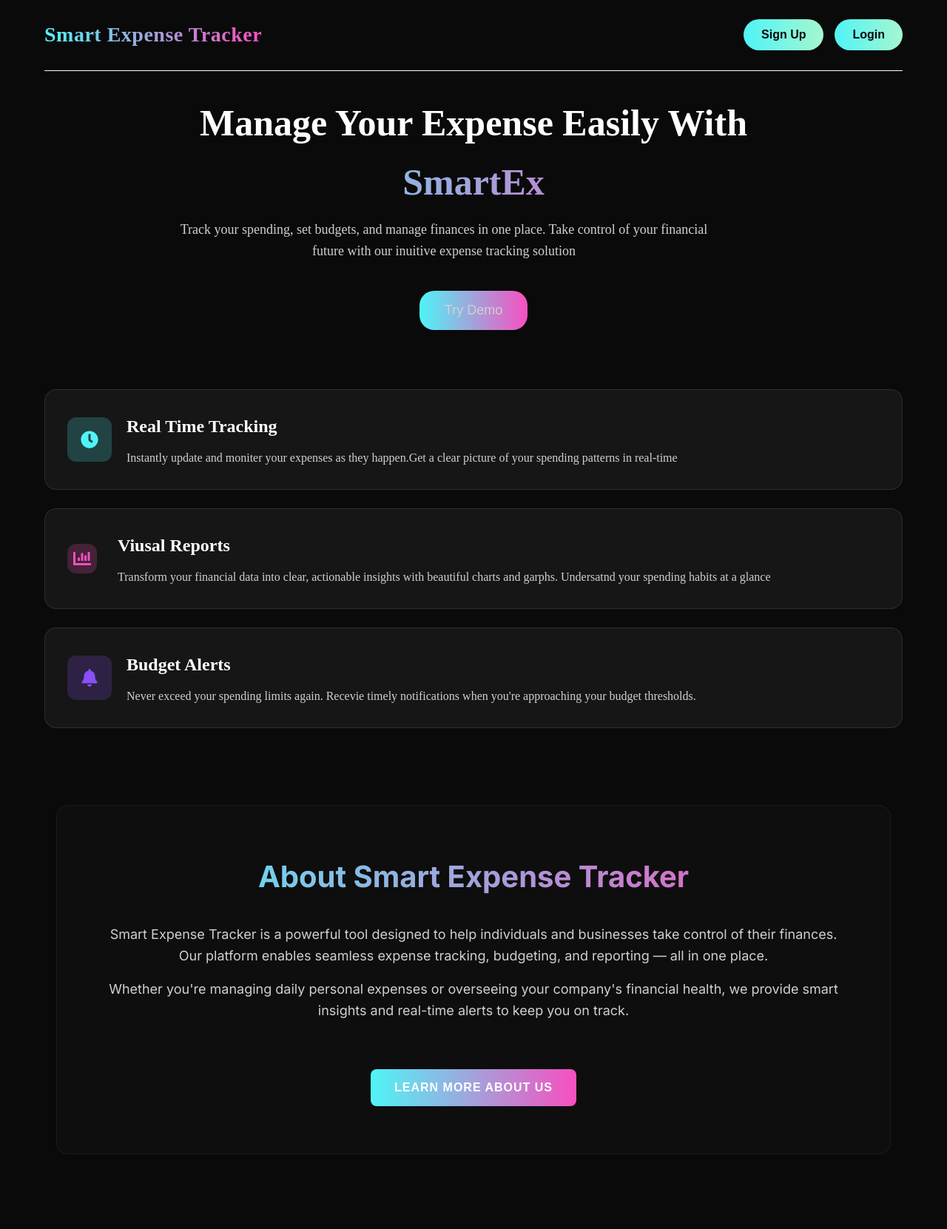
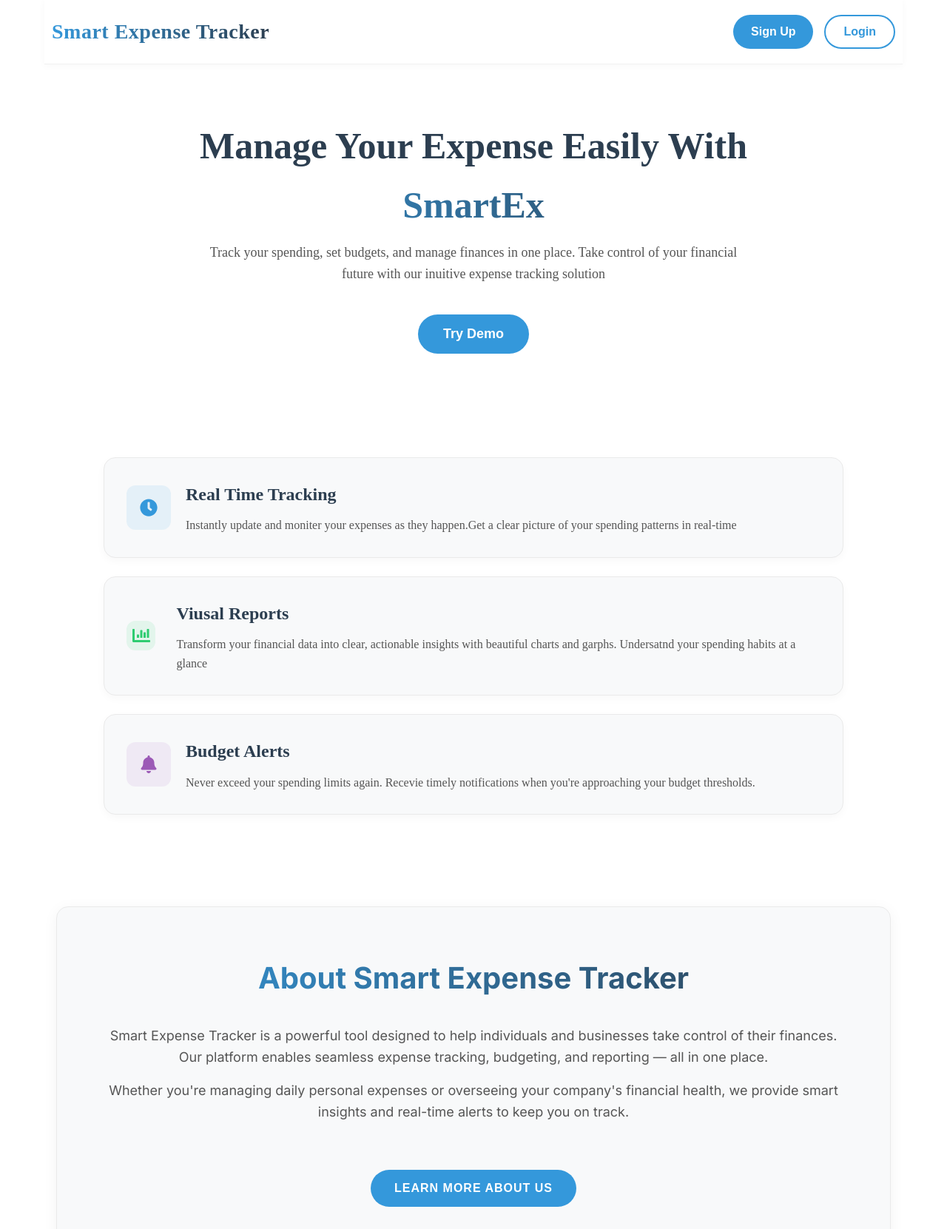
Before and after one commit to FarhadK0/Smart-Expense-Tracker, a React (Vite) app in the folder frontend/: page / in a window 1280 px wide. Shown: the top 1661 px of the page at 74% size. Built offline with nearby package versions, Linux system fonts and the light colour scheme.

Commit message:
Refactor CSS styles for consistency and maintainability across various components

```diff
--- a/frontend/src/Styles/AboutPage.css
+++ b/frontend/src/Styles/AboutPage.css
@@ -1,18 +1,19 @@
-/* About Page Styles */
+
 .about-page {
-  background-color: #0a0a0a;
-  color: #ffffff;
+  background-color: #ffffff;
+  color: #2c3e50;
   font-family: 'Inter', -apple-system, BlinkMacSystemFont, 'Segoe UI', Roboto, Oxygen, Ubuntu, Cantarell, 'Open Sans', 'Helvetica Neue', sans-serif;
   line-height: 1.6;
 }
 
-/* Header Styles */
+
 .about-header {
-  background: linear-gradient(135deg, #4FF4F7 0%, #F74FBF 100%);
+  background: linear-gradient(135deg, #3498db 0%, #2c3e50 100%);
   padding: 64px 32px;
   text-align: center;
   margin-bottom: 32px;
   position: relative;
+  box-shadow: 0 4px 20px rgba(0, 0, 0, 0.1);
 }
 
 .about-header-content h1 {
@@ -23,30 +24,34 @@
 
 .about-header-content p {
   font-size: 20px;
-  color: rgba(255, 255, 255, 0.8);
+  color: rgba(255, 255, 255, 0.9);
   margin-bottom: 24px;
+  max-width: 800px;
+  margin-left: auto;
+  margin-right: auto;
 }
 
-/* Home Button Styles */
+
 .home-button {
   display: inline-flex;
   align-items: center;
   justify-content: center;
   gap: 10px;
   padding: 12px 24px;
-  background-color: rgba(255, 255, 255, 0.1);
+  background-color: rgba(255, 255, 255, 0.2);
   color: #ffffff;
-  border: 1px solid rgba(255, 255, 255, 0.2);
-  border-radius: 8px;
+  border: 1px solid rgba(255, 255, 255, 0.3);
+  border-radius: 30px;
   font-size: 16px;
+  font-weight: 600;
   cursor: pointer;
   transition: all 0.3s ease;
 }
 
 .home-button:hover {
-  background-color: rgba(255, 255, 255, 0.2);
+  background-color: rgba(255, 255, 255, 0.3);
   transform: translateY(-2px);
-  box-shadow: 0 4px 6px rgba(0, 0, 0, 0.1);
+  box-shadow: 0 8px 15px rgba(0, 0, 0, 0.1);
 }
 
 .home-button-icon {
@@ -54,22 +59,22 @@
   height: 20px;
 }
 
-
 .about-main {
   max-width: 1200px;
   margin: 0 auto;
-  padding: 0 32px;
+  padding: 32px;
 }
 
 .about-section {
   display: flex;
   align-items: center;
-  background: rgba(255, 255, 255, 0.02);
-  border: 1px solid rgba(255, 255, 255, 0.05);
+  background: #f8f9fa;
+  border: 1px solid #eaeaea;
   border-radius: 16px;
   padding: 48px;
   margin-bottom: 32px;
   gap: 32px;
+  box-shadow: 0 4px 20px rgba(0, 0, 0, 0.03);
 }
 
 .section-icon {
@@ -82,7 +87,7 @@
 .section-icon .icon {
   width: 64px;
   height: 64px;
-  color: #4FF4F7;
+  color: #3498db;
 }
 
 .section-content {
@@ -92,17 +97,18 @@
 .about-section h2 {
   font-size: 32px;
   margin-bottom: 24px;
-  background: linear-gradient(90deg, #4FF4F7 0%, #F74FBF 100%);
+  background: linear-gradient(90deg, #3498db 0%, #2c3e50 100%);
   -webkit-background-clip: text;
   -webkit-text-fill-color: transparent;
   background-clip: text;
+  font-weight: 700;
 }
 
 .about-section p {
-  color: #d0d0d0;
+  color: #555555;
 }
 
-/* Features List */
+
 .feature-list {
   list-style: none;
   padding: 0;
@@ -111,29 +117,42 @@
 .feature-list li {
   display: flex;
   align-items: center;
-  color: #d0d0d0;
+  color: #555555;
   margin-bottom: 16px;
   gap: 16px;
 }
 
 .feature-icon {
-  color: #4FF4F7;
+  color: #3498db;
   width: 24px;
   height: 24px;
 }
 
-/* Footer Styles */
+
 .about-footer {
-  background: rgba(255, 255, 255, 0.02);
-  border-top: 1px solid rgba(255, 255, 255, 0.05);
+  background: #f8f9fa;
+  border-top: 1px solid #eaeaea;
   padding: 32px;
   text-align: center;
+  color: #555555;
 }
 
 .footer-content {
   max-width: 1200px;
   margin: 0 auto;
 }
+
+
+
+.about-section {
+  animation: fadeIn 1s ease-out;
+  animation-fill-mode: both;
+}
+
+/* Staggered animation for multiple sections */
+.about-section:nth-child(1) { animation-delay: 0.1s; }
+.about-section:nth-child(2) { animation-delay: 0.3s; }
+.about-section:nth-child(3) { animation-delay: 0.5s; }
 
 /* Responsive Adjustments */
 @media (max-width: 768px) {
@@ -160,13 +179,3 @@
     font-size: 14px;
   }
 }
-
-/* Animations */
-@keyframes fadeIn {
-  from { opacity: 0; transform: translateY(20px); }
-  to { opacity: 1; transform: translateY(0); }
-}
-
-.about-section {
-  animation: fadeIn 1s ease-out;
-}
--- a/frontend/src/Styles/AboutUs.css
+++ b/frontend/src/Styles/AboutUs.css
@@ -1,9 +1,8 @@
-/* About Us Styles */
 .about-us-section {
-  background-color: #0a0a0a;
-  color: #ffffff;
+  background-color: #ffffff;
+  color: #2c3e50;
   font-family: 'Inter', -apple-system, BlinkMacSystemFont, 'Segoe UI', Roboto, Oxygen, Ubuntu, Cantarell, 'Open Sans', 'Helvetica Neue', sans-serif;
-  padding: 4rem 0;
+  padding: 64px 0;
   min-height: 100vh;
   display: flex;
   align-items: center;
@@ -12,46 +11,48 @@
 .about-us-container {
   width: 100%;
   max-width: 1200px;
-  padding: 0 1rem;
+  padding: 0 16px;
   margin-bottom: auto;
 }
 
 .about-us-content {
-  background: rgba(255, 255, 255, 0.02);
-  border: 1px solid rgba(255, 255, 255, 0.05);
+  background: #f8f9fa;
+  border: 1px solid #eaeaea;
   border-radius: 16px;
-  padding: 4rem;
+  padding: 64px;
   text-align: center;
+  box-shadow: 0 4px 20px rgba(0, 0, 0, 0.05);
 }
 
 .about-us-content h2 {
-  font-size: 2.5rem;
-  margin-bottom: 2rem;
-  background: linear-gradient(90deg, #4FF4F7 0%, #F74FBF 100%);
+  font-size: 40px;
+  margin-bottom: 32px;
+  background: linear-gradient(90deg, #3498db 0%, #2c3e50 100%);
   -webkit-background-clip: text;
   -webkit-text-fill-color: transparent;
   background-clip: text;
+  font-weight: 700;
 }
 
 .about-us-description {
-  margin-bottom: 4rem;
+  margin-bottom: 64px;
 }
 
 .about-us-description p {
-  font-size: 1.125rem;
-  color: #d0d0d0;
+  font-size: 18px;
+  color: #555555;
   line-height: 1.6;
-  margin-bottom: 1rem;
+  margin-bottom: 16px;
 }
 
 .about-us-btn {
   display: inline-block;
-  padding: 1rem 2rem;
-  background: linear-gradient(90deg, #4FF4F7 0%, #F74FBF 100%);
+  padding: 16px 32px;
+  background: #3498db;
   color: #ffffff;
   border: none;
-  border-radius: 8px;
-  font-size: 1rem;
+  border-radius: 30px;
+  font-size: 16px;
   font-weight: 600;
   cursor: pointer;
   transition: transform 0.3s ease, box-shadow 0.3s ease;
@@ -61,7 +62,8 @@
 
 .about-us-btn:hover {
   transform: translateY(-5px);
-  box-shadow: 0 10px 20px rgba(255, 255, 255, 0.1);
+  box-shadow: 0 10px 20px rgba(52, 152, 219, 0.2);
+  background: #2980b9;
 }
 
 .about-us-btn:active {
@@ -71,30 +73,14 @@
 /* Responsive Adjustments */
 @media (max-width: 768px) {
   .about-us-content {
-    padding: 2rem 1rem;
+    padding: 32px 16px;
   }
 
   .about-us-content h2 {
-    font-size: 2rem;
+    font-size: 32px;
   }
 
   .about-us-description p {
-    font-size: 1rem;
+    font-size: 16px;
   }
 }
-
-/* Accessibility and Animation */
-@keyframes fadeIn {
-  from { opacity: 0; transform: translateY(20px); }
-  to { opacity: 1; transform: translateY(0); }
-}
-
-.about-us-content {
-  animation: fadeIn 1s ease-out;
-}
-
-/* Focus States */
-.about-us-btn:focus {
-  outline: 2px solid #4FF4F7;
-  outline-offset: 4px;
-}
--- a/frontend/src/Styles/Demo.css
+++ b/frontend/src/Styles/Demo.css
@@ -51,7 +51,7 @@
   min-height: 100vh;
 }
 
-/* UPDATED: Sidebar Styling with fixed position */
+
 .demo-sidebar {
   width: 280px;
   background: linear-gradient(160deg, var(--primary) 0%, var(--primary-dark) 100%);
@@ -80,6 +80,7 @@
 }
 
 .demo-sidebar .logo {
+
   font-size: 24px;
   font-weight: 700;
   text-align: center;
@@ -89,6 +90,10 @@
   justify-content: center;
   padding: 20px 0;
   border-bottom: 1px solid rgba(255, 255, 255, 0.1);
+  color: white;
+  background: none;
+   -webkit-background-clip: initial;
+     -webkit-text-fill-color: white;
 }
 
 .demo-sidebar .logo::before {
--- a/frontend/src/Styles/Features.css
+++ b/frontend/src/Styles/Features.css
@@ -1,33 +1,37 @@
 .features {
-  padding: 40px 0;
+  padding: 60px 0;
+  background-color: #ffffff;
 }
 
 .features-grid {
   display: grid;
   grid-template-columns: 1fr;
   gap: 25px;
+  max-width: 1000px;
+  margin: 0 auto;
 }
 
 .feature-card {
-  background: rgba(255, 255, 255, 0.05);
+  background: #f8f9fa;
   border-radius: 16px;
   padding: 30px;
-  transition:all 0.3s ease;
-  border: 1px solid rgba(255, 255, 255, 0.1);
+  transition: all 0.3s ease;
+  border: 1px solid #eaeaea;
   display: flex;
   align-items: center;
   gap: 20px;
+  box-shadow: 0 4px 12px rgba(0, 0, 0, 0.03);
 }
 
 .feature-card:hover {
-  transform: translate(-5px);
-  border-color: rgba(255, 255, 255, 0.2);
+  transform: translateY(-5px);
+  border-color: #3498db;
+  box-shadow: 0 8px 20px rgba(52, 152, 219, 0.1);
 }
 
 .clock-icon,
 .chart-icon,
 .bell-icon {
-
   display: flex;
   justify-content: center;
   align-items: center;
@@ -35,30 +39,31 @@
   height: 60px;
   border-radius: 12px;
   font-size: 24px;
-
 }
 
 .clock-icon {
-  background: rgba(79, 244, 247, 0.2);
-  color: #4FF4F7;
+  background: rgba(52, 152, 219, 0.1);
+  color: #3498db;
 }
 
 .chart-icon {
-  background: rgba(247, 79, 191, 0.2);
-  color: #F74FBF;
+  background: rgba(46, 204, 113, 0.1);
+  color: #2ecc71;
 }
 
 .bell-icon {
-  background: rgba(138, 79, 247, 0.2);
-    color: #8A4FF7;
+  background: rgba(155, 89, 182, 0.1);
+  color: #9b59b6;
 }
 
 .feature-content h3 {
   font-size: 24px;
   margin-bottom: 10px;
+  color: #2c3e50;
 }
 
 .feature-content p {
   font-size: 16px;
-  color: #d0d0d0;
+  color: #555555;
+  line-height: 1.6;
 }
--- a/frontend/src/Styles/Footer.css
+++ b/frontend/src/Styles/Footer.css
@@ -1,8 +1,7 @@
 footer {
 
-
   padding: 50px 0;
-  border-top: 1px solid rgba(255, 255, 255, 0.1);
+  border-top: 1px solid #f0f0f0;
   text-align: center;
 
 
--- a/frontend/src/Styles/Header.css
+++ b/frontend/src/Styles/Header.css
@@ -1,35 +1,37 @@
-header{
 
-  padding: 25px 0;
-  border-bottom: 1px solid white;
-
+header {
+  padding: 20px 0;
+  border-bottom: 1px solid #f0f0f0;
+  background-color: #ffffff;
+  box-shadow: 0 2px 10px rgba(0, 0, 0, 0.03);
+  position: sticky;
+  top: 0;
+  z-index: 100;
 }
 
 nav {
-
   display: flex;
   justify-content: space-between;
   align-items: center;
+  padding: 0 10px;
 }
 
 .logo {
   font-size: 28px;
   font-weight: 700;
-  background: linear-gradient(90deg, #4FF4F7 0%, #F74FBF 100%);
+  background: linear-gradient(90deg, #3498db 0%, #2c3e50 100%);
   -webkit-background-clip: text;
   -webkit-text-fill-color: transparent;
+  background-clip: text;
   letter-spacing: 0.5px;
 }
 
-.buttons{
-
+.buttons {
   display: flex;
   gap: 15px;
-
 }
 
-.signup-btn,
-.login-btn{
+.signup-btn, .login-btn {
   padding: 12px 24px;
   border-radius: 30px;
   border: none;
@@ -38,12 +40,20 @@ nav {
   cursor: pointer;
   transition: all 0.3s ease;
   outline: none;
-  background: linear-gradient(90deg, #4FF4F7 0%, #A5F7CF 100%);
-  color: #0a0a0a;
 }
-.signup-btn:hover,
-.login-btn:hover{
+
+.signup-btn {
+  background: #3498db;
+  color: #ffffff;
+}
+
+.login-btn {
+  background: transparent;
+  color: #3498db;
+  border: 2px solid #3498db;
+}
+
+.signup-btn:hover, .login-btn:hover {
   transform: translateY(-3px);
-    box-shadow: 0 10px 20px rgba(0, 0, 0, 0.2);
-
+  box-shadow: 0 10px 20px rgba(52, 152, 219, 0.15);
 }
--- a/frontend/src/Styles/Home.css
+++ b/frontend/src/Styles/Home.css
@@ -6,8 +6,8 @@
 }
 
 body {
-  background-color: #0a0a0a;
-  color: white;
+  background-color: #ffffff;
+  color: rgb(0, 0, 0);
   line-height: 1.6;
 }
 
--- a/frontend/src/Styles/MainSection.css
+++ b/frontend/src/Styles/MainSection.css
@@ -1,52 +1,57 @@
-
-.main-content{
+.main-content {
   display: flex;
   justify-content: center;
   align-items: center;
-padding: 40px;
-
-
+  padding: 80px 40px;
+  background-color: #ffffff;
 }
 
- .content-text{
-
+.content-text {
   text-align: center;
   max-width: 800px;
 }
- .main-content h1{
+
+.main-content h1 {
   font-size: 50px;
   font-weight: 800;
   line-height: 1.2;
   margin-bottom: 20px;
-
+  color: #2c3e50;
 }
-
-
 
 .main-content .gradient-text {
   display: block;
   margin-top: 20px;
-   background: linear-gradient(90deg, #4FF4F7 0%, #F74FBF 100%);
+  background: linear-gradient(90deg, #3498db 0%, #2c3e50 100%);
   -webkit-background-clip: text;
   -webkit-text-fill-color: transparent;
-
+  background-clip: text;
 }
 
 .main-content p {
-
   font-size: 18px;
   margin-bottom: 40px;
-   color: #d0d0d0;
+  color: #555555;
   max-width: 90%;
+  margin-left: auto;
+  margin-right: auto;
 }
 
 .cta-btn {
 
-   background: linear-gradient(90deg, #4FF4F7 0%, #F74FBF 100%);
+  background: #3498db;
   padding: 16px 34px;
   font-size: 18px;
-   color: #d0d0d0;
-   border-radius: 20px;
+  color: #ffffff;
+  font-weight: 600;
+  border-radius: 30px;
   cursor: pointer;
   border: none;
+  transition: all 0.3s ease;
 }
+
+.cta-btn:hover {
+  transform: translateY(-3px);
+  box-shadow: 0 10px 20px rgba(52, 152, 219, 0.2);
+  background: #2980b9;
+}
```
Also changed, not shown: frontend/src/Styles/HelpPage.css (+52 -39 lines). Lines whose indentation alone changed are shown as unchanged.
